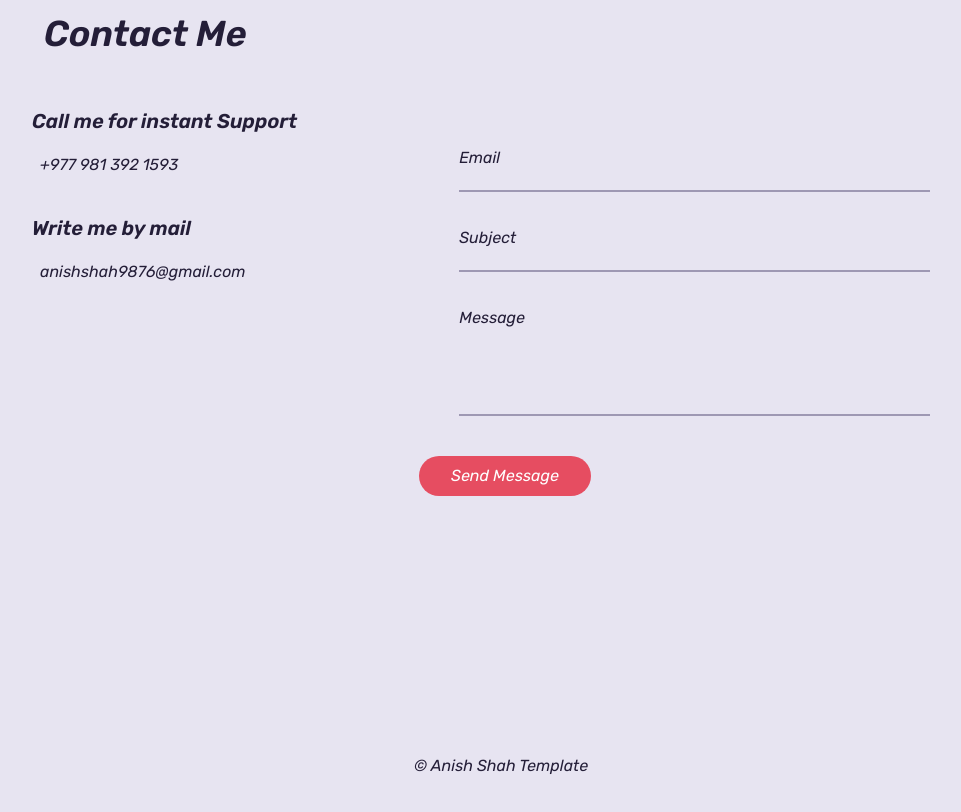
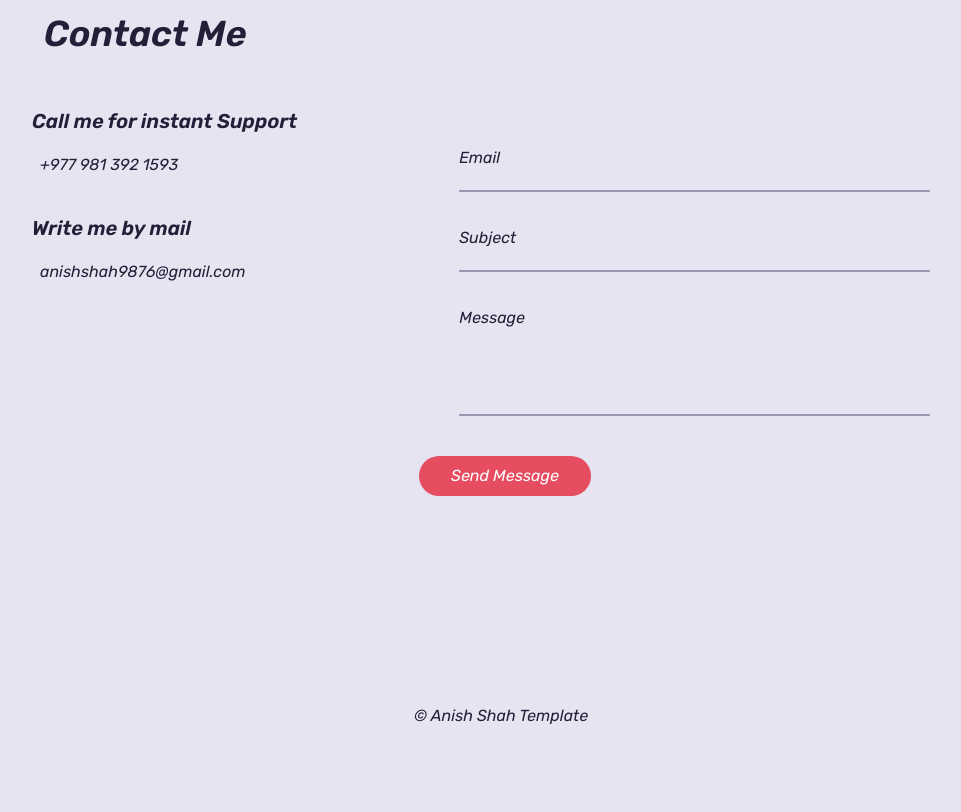
Before and after one commit to IndugleInfosys/Port--folio, a plain HTML site: page index.html in a window 1280 px wide. Shown: the part 5756-6568 px from the top of the page, without its empty margins (139-1100 px from the left). Drawn offline with nearby package versions, Linux system fonts and the light colour scheme; some icons are missing.

Commit message:
footerchanged

```diff
--- a/assets/css/style.css
+++ b/assets/css/style.css
@@ -1056,7 +1056,7 @@
 
     /*========== Footer ==========*/
     .footer {
-      padding: 180px 0;
+      padding: 130px;
     }
 
     .footer-text {
```
